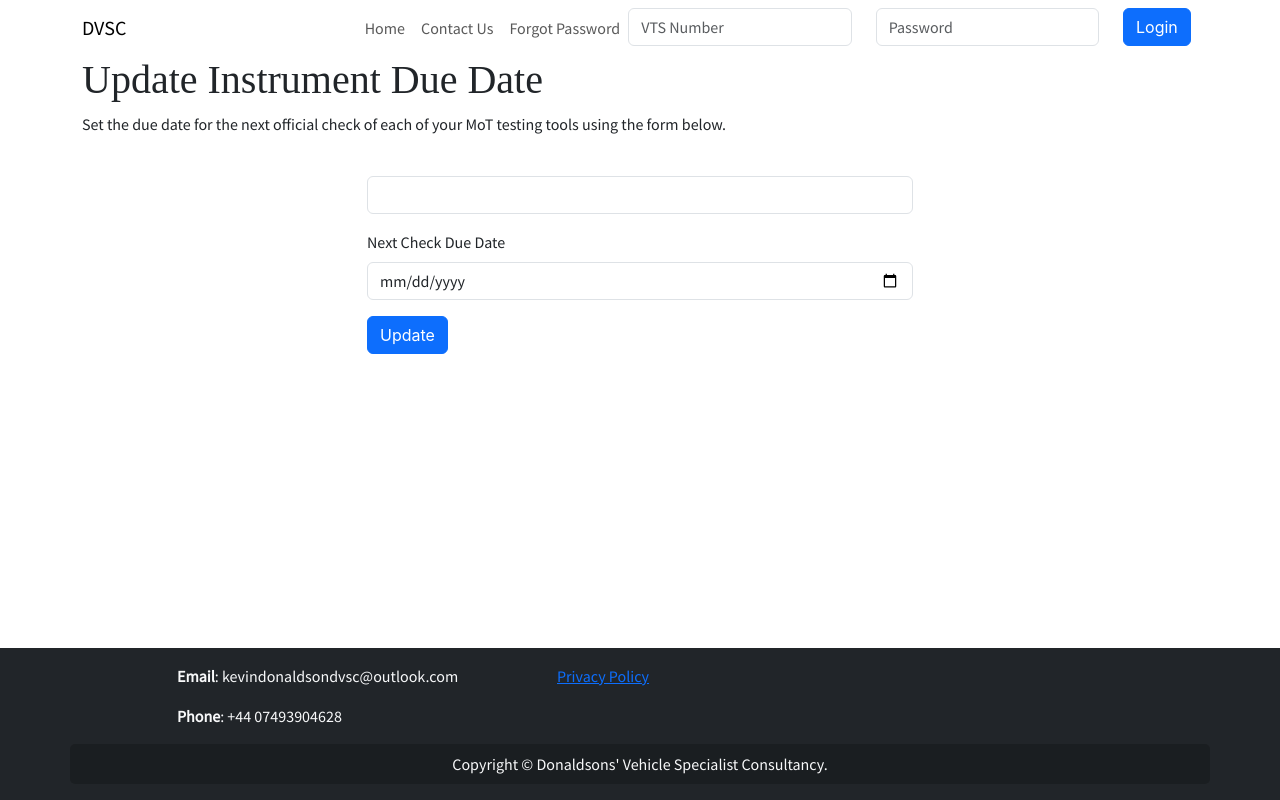
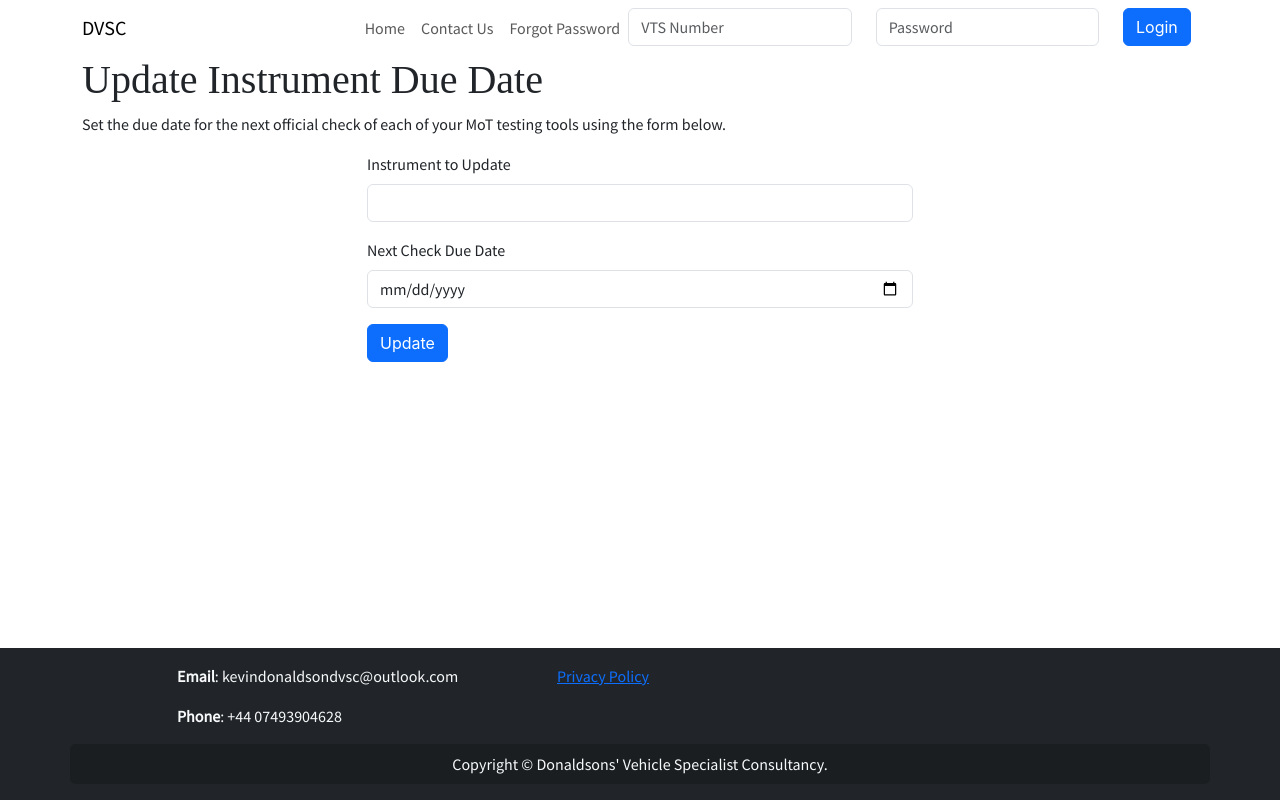
Before and after one commit to kv6002-team/DVSCWebServer, a React (Create React App) app in the folder website/: page /update-instrument in a window 1280 px wide. Built offline with nearby package versions, Linux system fonts and the light colour scheme; a web font is replaced by a local one.

Commit message:
Fix labels (after client feedback)

```diff
--- a/website/src/pages/ChangePassword.jsx
+++ b/website/src/pages/ChangePassword.jsx
@@ -54,10 +54,10 @@ class ChangePassword extends react.Component {
 
           <Form>
             <Form.Group className="mb-3" controlId="changePasswordUsername">
-              <Form.Label>Username</Form.Label>
+              <Form.Label>VTS Number</Form.Label>
               <Form.Control
                 type="text"
-                placeholder="username"
+                placeholder="vts number"
                 value={this.state.username}
                 disabled={this.state.loggedIn}
                 onChange={(e) => this.setUsername(e.target.value)}
--- a/website/src/pages/UpdateInstrument.jsx
+++ b/website/src/pages/UpdateInstrument.jsx
@@ -53,7 +53,7 @@ class UpdateInstrument extends react.Component {
               <Col lg={3}></Col>
               <Col lg={6}>
                 <Form.Group className="mb-3" controlId="contactSubject">
-                  <Form.Label></Form.Label>
+                  <Form.Label>Instrument to Update</Form.Label>
                   <Form.Control
                     as="select"
                     onChange={(e) => this.setInstrument(e.target.value)}
```
